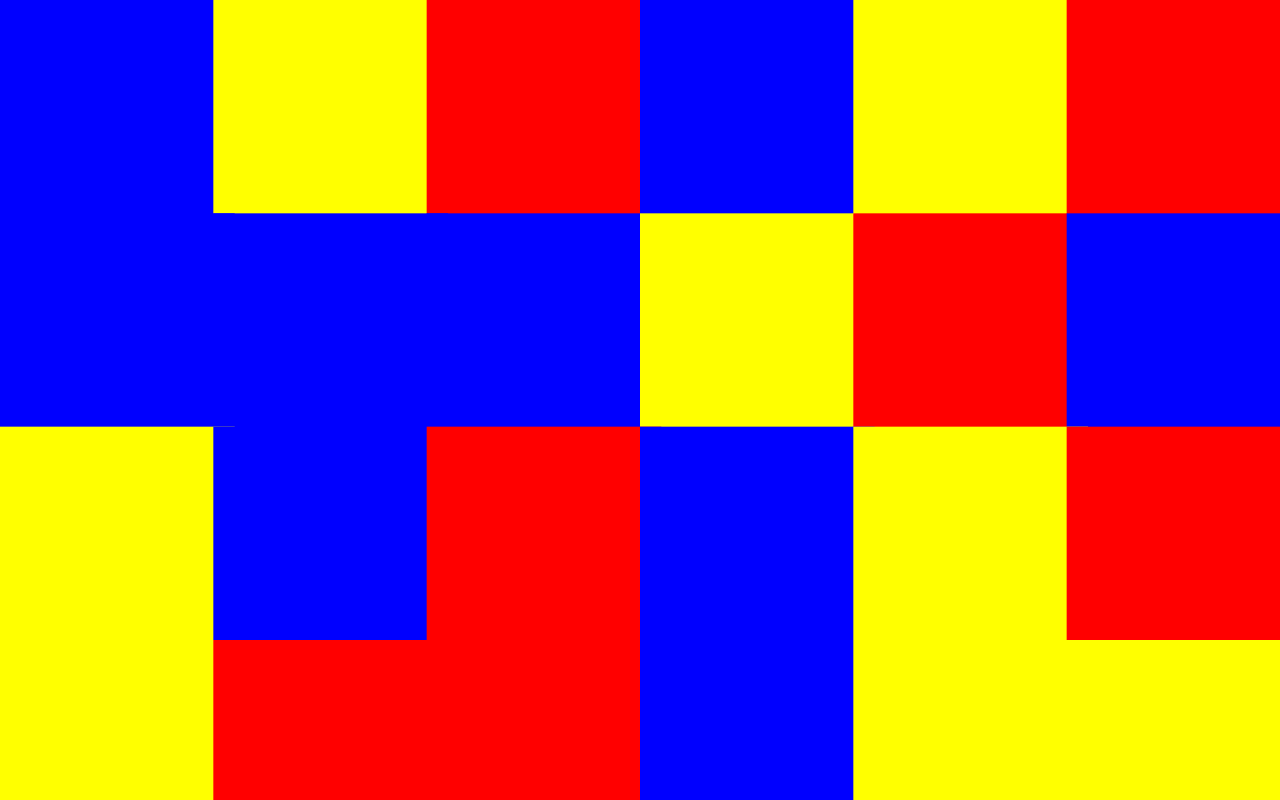
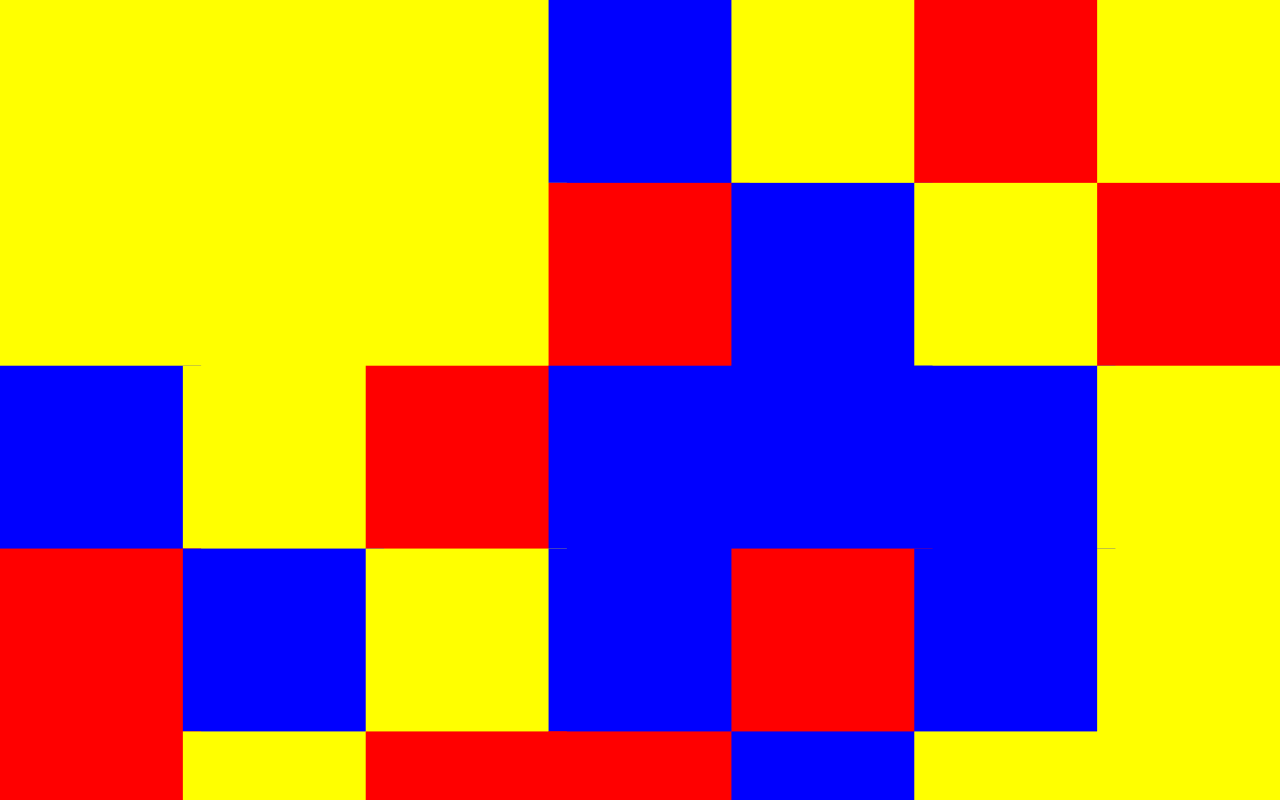
Before and after one commit to chrisbolin/megapixel, a React (Create React App) app: page / in a window 1280 px wide. Shown: the top 800 px of the page. Built offline with nearby package versions, Linux system fonts and the light colour scheme.

Commit message:
basic grid

```diff
--- a/src/App.tsx
+++ b/src/App.tsx
@@ -71,15 +71,13 @@ function BoxRow({ row, yIndex }: { row: Array<NullableNumber>, yIndex: number })
   </>
 }
 
-function BoxGrid({ grid }: { grid: Grid }) {
+function BoxGrid({ grid, widthInBoxes, heightInBoxes }: { grid: Grid, widthInBoxes: number, heightInBoxes: number }) {
   const [count, setCount] = React.useState(0);
 
-  const widthInBoxes = 6;
-  const heightInBoxes = 10;
   const pixelsPerBox = 10;
   const viewBox = `0 0 ${widthInBoxes * pixelsPerBox} ${heightInBoxes * pixelsPerBox}`;
 
-  function increaseCount() {
+  function forceUpdate() {
     setCount(count + 1);
   }
 
@@ -94,32 +92,29 @@ function BoxGrid({ grid }: { grid: Grid }) {
     return {};
   }
 
-  function handleTouchStart(event: React.TouchEvent<SVGElement>) {
-
-  }
-
-  function handleTouchMove(event: React.TouchEvent<SVGElement>) {
+  function handleTouchChange(event: React.TouchEvent<SVGElement>) {
     const { x, y, value } = getBoxFromEvent(grid, event);
-
     if (value === undefined) return;
     grid.set(x, y, 3);
-    increaseCount();
-    console.log({ x, y, value });
+    forceUpdate();
   }
 
   return <svg
     viewBox={viewBox}
-    onTouchMove={handleTouchMove}
+    onTouchMove={handleTouchChange}
+    onTouchStart={handleTouchChange}
   >
     {grid.data.map((row, yIndex) => <BoxRow row={row} yIndex={yIndex} key={yIndex} />)}
   </svg >
 }
 
 function App() {
-  const grid = randomGrid(6, 10, 3);
+  const widthInBoxes = 7;
+  const heightInBoxes = 7;
+  const grid = randomGrid(widthInBoxes, heightInBoxes, 3);
   return (
     <div className="App">
-      <BoxGrid grid={grid} />
+      <BoxGrid grid={grid} widthInBoxes={widthInBoxes} heightInBoxes={heightInBoxes} />
     </div>
   );
 }
```
